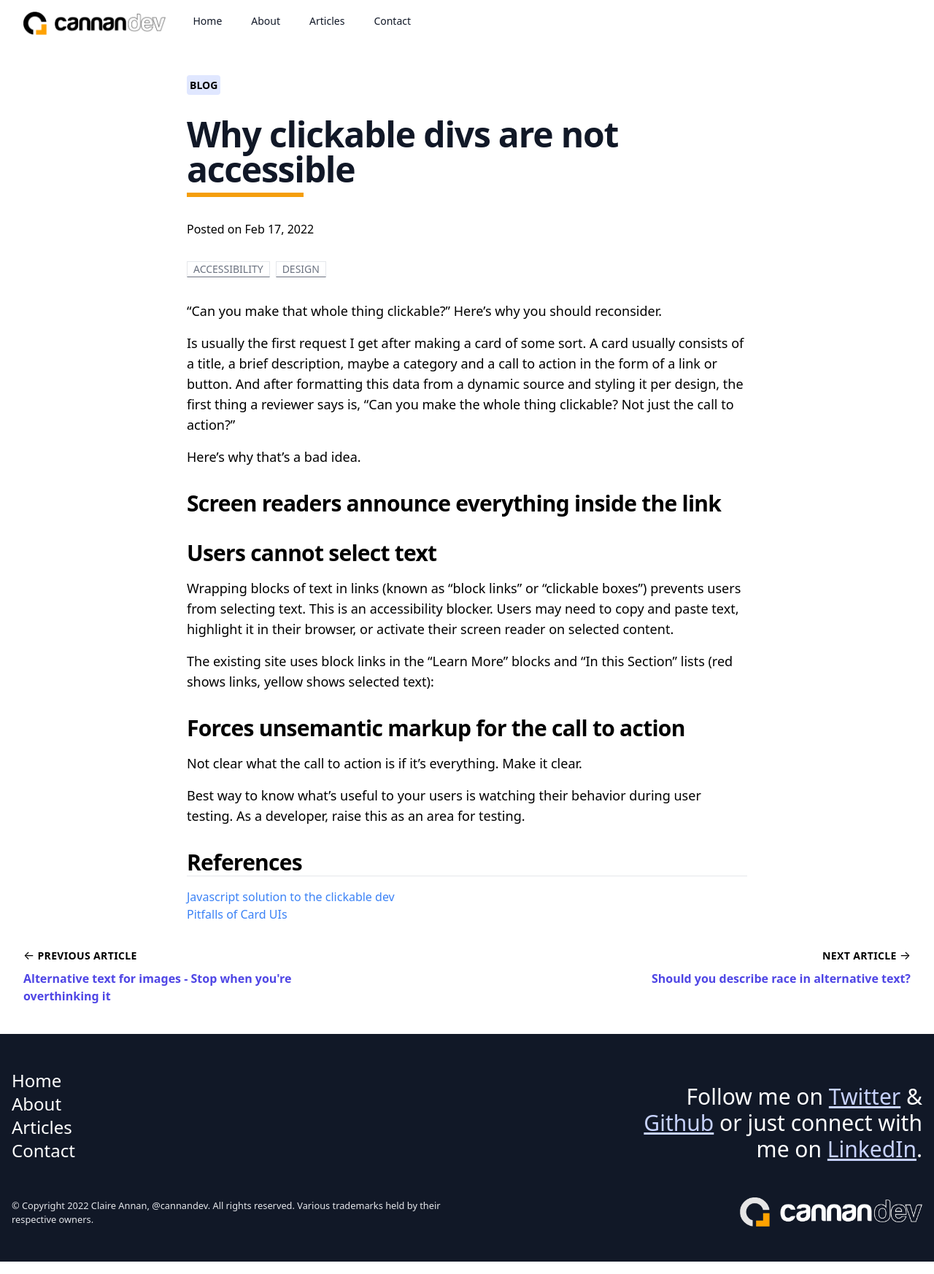
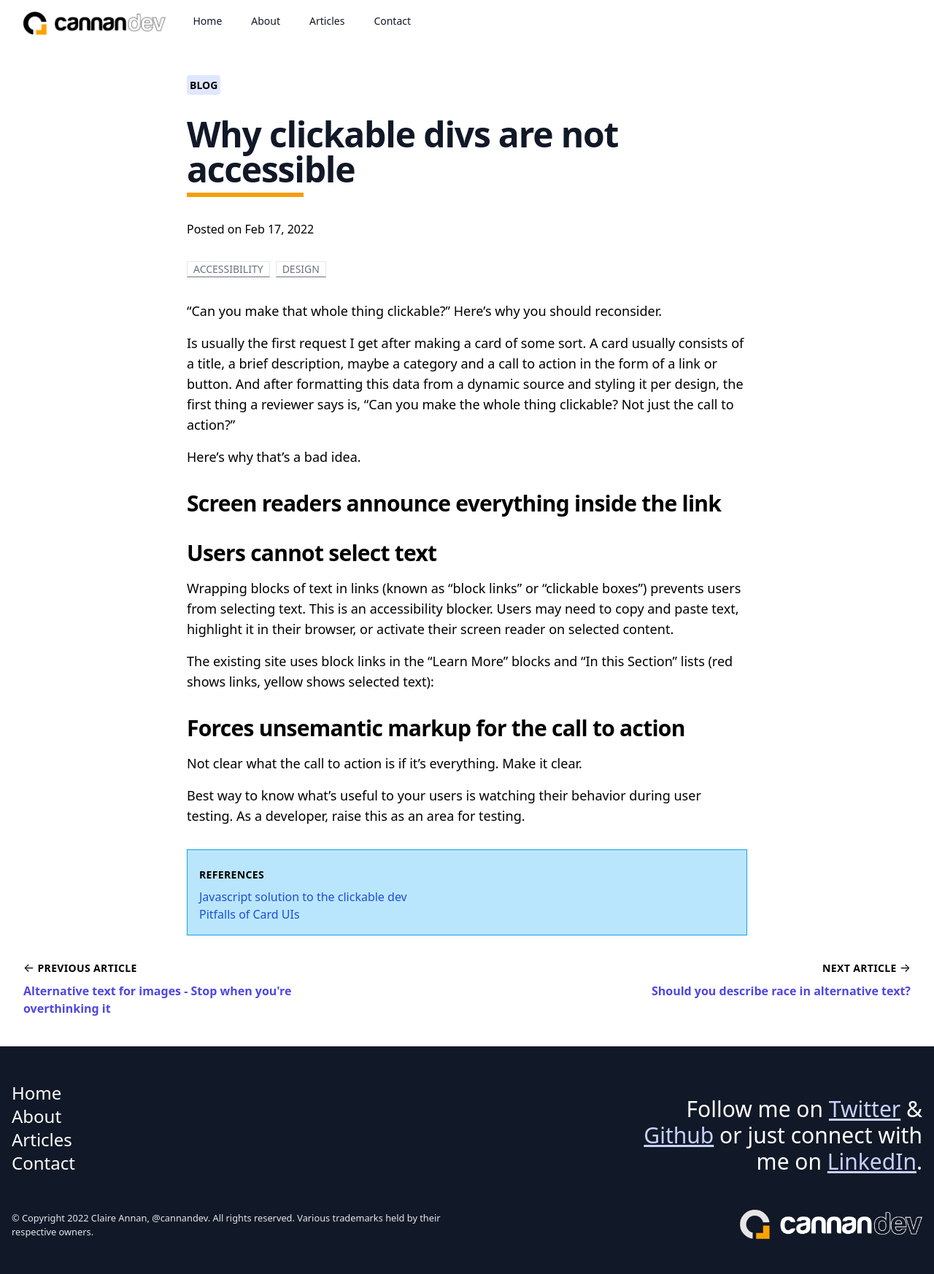
Before and after one commit to cannandev/plain-ole-jekyll-blog, a Jekyll site: the page built from _posts/2022-02-17-why-clickable-divs-are-not-accessible.md, in a window 1280 px wide. Shown: the whole page at 73% size. Built offline with Jekyll 4.4.1, drawn with Linux system fonts in a browser that asks for light colours.

Commit message:
Change style of references component.:

```diff
--- a/_includes/components/post-references.html
+++ b/_includes/components/post-references.html
@@ -1,10 +1,10 @@
 {% if page.references[0] %}
-<aside class="max-w-3xl mx-auto">
-  <h2 class="border-b text-3xl tracking-tight font-extrabold mt-8 mb-4">{{ site.data.labels.headings.references }}</h2>
+<aside class="max-w-3xl mx-auto border border-sky-500 bg-sky-200 p-4 mt-8">
+  <h2 class="uppercase font-bold tracking-wide text-sm my-2">{{ site.data.labels.headings.references }}</h2>
   <ul class="list-none" role="list">
     {% for link in page.references %}
     <li>
-      <a class="text-blue-500 hover:text-blue-700 hover:underline" href="{{ link.url }}">{{ link.title }}</a>
+      <a class="text-blue-700 hover:text-blue-900 hover:underline" href="{{ link.url }}">{{ link.title }}</a>
     </li>
     {% endfor %}
   </ul>
--- a/dist/styles.css
+++ b/dist/styles.css
@@ -606,6 +606,11 @@ Ensure the default browser behavior of the `hidden` attribute.
   margin-bottom: 2rem;
 }
 
+.my-2 {
+  margin-top: 0.5rem;
+  margin-bottom: 0.5rem;
+}
+
 .mt-3 {
   margin-top: 0.75rem;
 }
@@ -844,6 +849,11 @@ Ensure the default browser behavior of the `hidden` attribute.
   border-color: transparent;
 }
 
+.border-sky-500 {
+  --tw-border-opacity: 1;
+  border-color: rgb(14 165 233 / var(--tw-border-opacity));
+}
+
 .border-b-amber-500 {
   --tw-border-opacity: 1;
   border-bottom-color: rgb(245 158 11 / var(--tw-border-opacity));
@@ -892,6 +902,11 @@ Ensure the default browser behavior of the `hidden` attribute.
 .bg-sky-300 {
   --tw-bg-opacity: 1;
   background-color: rgb(125 211 252 / var(--tw-bg-opacity));
+}
+
+.bg-sky-200 {
+  --tw-bg-opacity: 1;
+  background-color: rgb(186 230 253 / var(--tw-bg-opacity));
 }
 
 .object-cover {
@@ -1108,11 +1123,6 @@ Ensure the default browser behavior of the `hidden` attribute.
   color: rgb(0 0 0 / var(--tw-text-opacity));
 }
 
-.text-gray-600 {
-  --tw-text-opacity: 1;
-  color: rgb(75 85 99 / var(--tw-text-opacity));
-}
-
 .text-indigo-700 {
   --tw-text-opacity: 1;
   color: rgb(67 56 202 / var(--tw-text-opacity));
@@ -1121,6 +1131,21 @@ Ensure the default browser behavior of the `hidden` attribute.
 .text-blue-500 {
   --tw-text-opacity: 1;
   color: rgb(59 130 246 / var(--tw-text-opacity));
+}
+
+.text-gray-600 {
+  --tw-text-opacity: 1;
+  color: rgb(75 85 99 / var(--tw-text-opacity));
+}
+
+.text-sky-900 {
+  --tw-text-opacity: 1;
+  color: rgb(12 74 110 / var(--tw-text-opacity));
+}
+
+.text-blue-700 {
+  --tw-text-opacity: 1;
+  color: rgb(29 78 216 / var(--tw-text-opacity));
 }
 
 .underline {
@@ -1173,6 +1198,11 @@ Ensure the default browser behavior of the `hidden` attribute.
   color: rgb(29 78 216 / var(--tw-text-opacity));
 }
 
+.hover\:text-blue-900:hover {
+  --tw-text-opacity: 1;
+  color: rgb(30 58 138 / var(--tw-text-opacity));
+}
+
 .hover\:underline:hover {
   -webkit-text-decoration-line: underline;
           text-decoration-line: underline;
@@ -1190,6 +1220,10 @@ Ensure the default browser behavior of the `hidden` attribute.
 .focus\:outline-none:focus {
   outline: 2px solid transparent;
   outline-offset: 2px;
+}
+
+.focus\:outline-blue-500:focus {
+  outline-color: #3b82f6;
 }
 
 .focus\:ring-2:focus {
```
